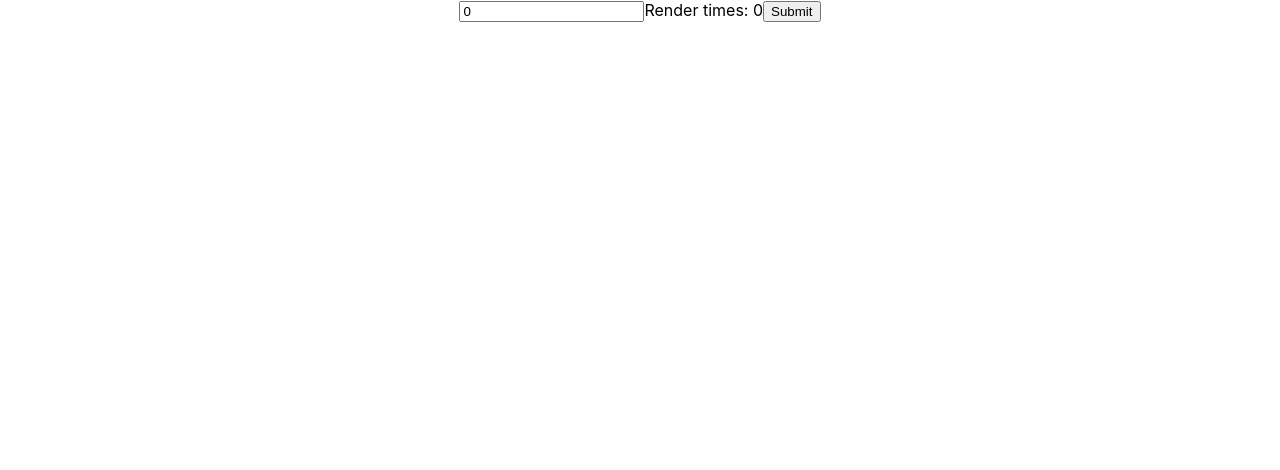
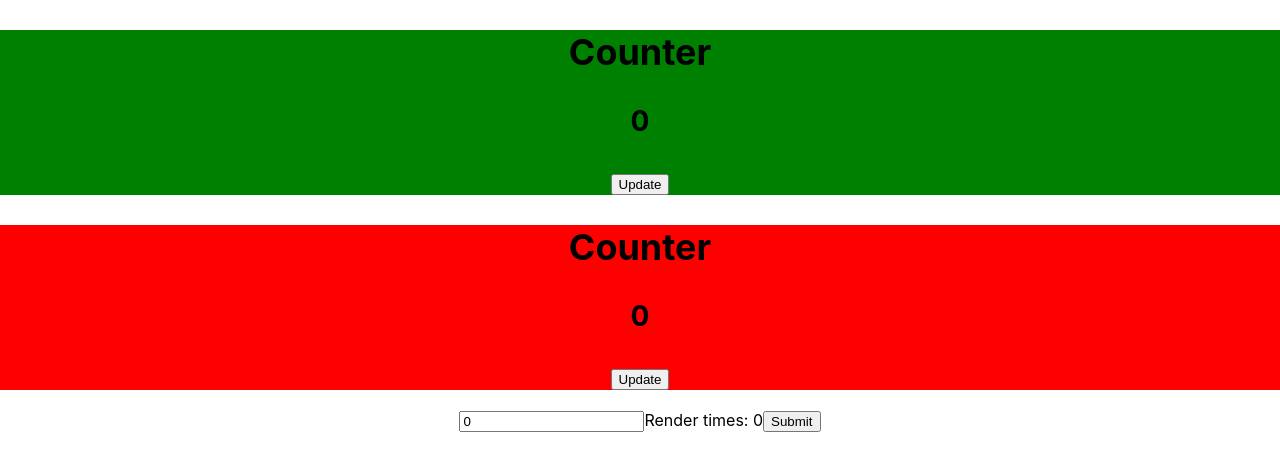
Before and after one commit to piyush-multiplexer/hello-react, a React (Create React App) app: page / in a window 1280 px wide. Shown: the top 470 px of the page. Built offline with nearby package versions, Linux system fonts and the light colour scheme.

Commit message:
HOC basic

```diff
--- a/src/App.js
+++ b/src/App.js
@@ -1,9 +1,12 @@
 import "./App.css";
+import { Counter, HOCGreen, HOCRed } from "./components/HOC";
 import { UseRef } from "./components/UseRef";
 
 function App() {
   return (
     <div className="App">
+      <HOCGreen cmp={Counter} />
+      <HOCRed cmp={Counter} />
       <UseRef />
     </div>
   );
--- /dev/null
+++ b/src/components/HOC.js
@@ -0,0 +1,31 @@
+import { useState } from "react";
+
+export const Counter = () => {
+  const [count, setCount] = useState(0);
+  return (
+    <>
+      <h2>Counter</h2>
+      <h3>{count}</h3>
+      <button onClick={() => setCount(count + 1)}>Update</button>
+    </>
+  );
+};
+
+export const HOCRed = (props) => {
+  return (
+    <>
+      <h2 style={{ backgroundColor: "red" }}>
+        <props.cmp />
+      </h2>
+    </>
+  );
+};
+export const HOCGreen = (props) => {
+  return (
+    <>
+      <h2 style={{ backgroundColor: "green" }}>
+        <props.cmp />
+      </h2>
+    </>
+  );
+};
```
